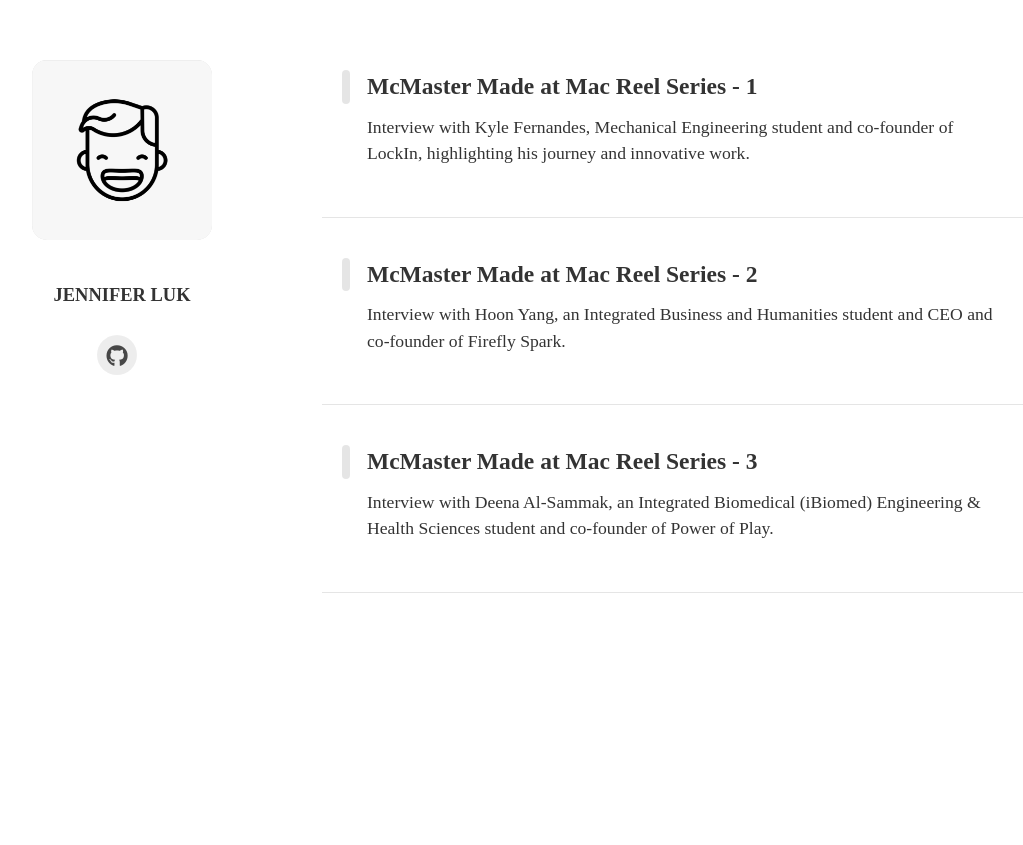
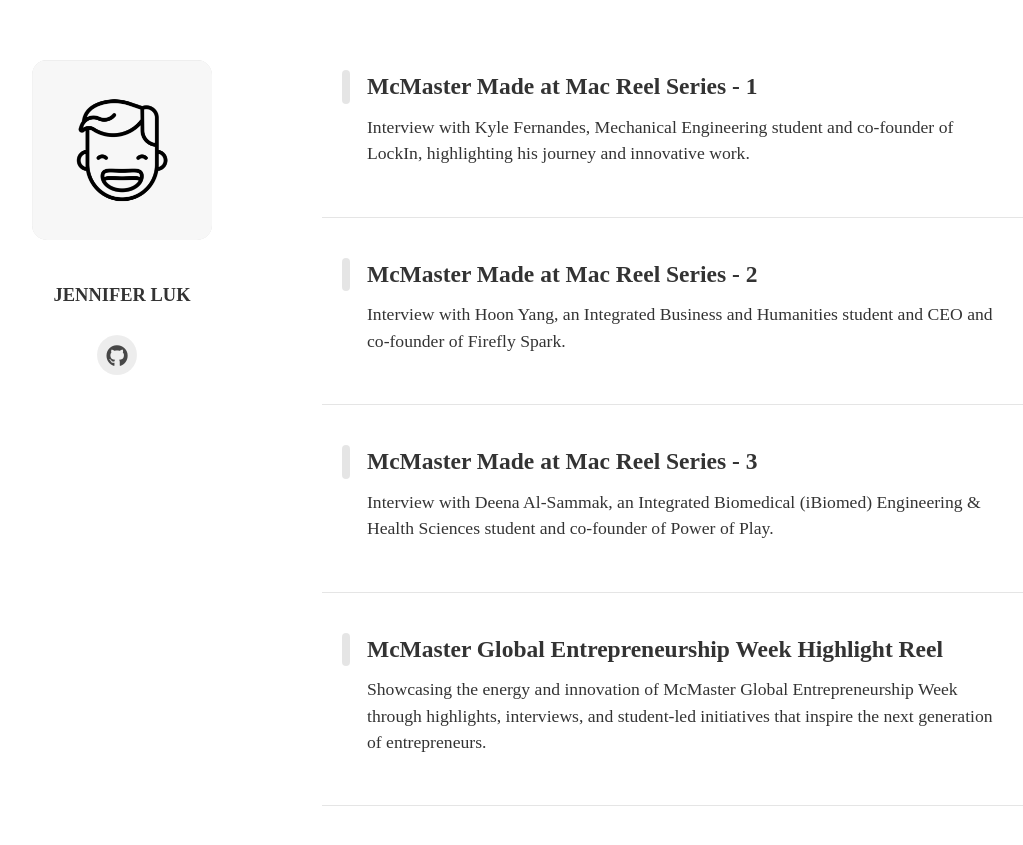
Before and after one commit to jenniferlukk/jenniferlukk.github.io, a Jekyll site: the page built from index.html, in a window 1280 px wide. Shown: the top 845 px of the page, without its empty margins (148-1171 px from the left). Built offline with Jekyll 4.4.1, drawn with Linux system fonts in a browser that asks for light colours; nearby versions of some CDN libraries; the list of posts is cut into pages by our own code.

Commit message:
updated projects

```diff
--- a/_data/projects.yml
+++ b/_data/projects.yml
@@ -10,10 +10,9 @@
   url: https://www.instagram.com/mcmasteru/reel/DIjofMWPeSJ/
   description: "Interview with Deena Al-Sammak, an Integrated Biomedical (iBiomed) Engineering & Health Sciences student and co-founder of Power of Play."
 
-# - title: Portfolio Website
-#   url: https://jenniferlukk.github.io
-#   image: /assets/images/portfolio.png
-#   description: "My personal Jekyll portfolio site."
+- title: McMaster Global Entrepreneurship Week Highlight Reel
+  url: https://www.instagram.com/reel/DCsHLJwvpIh/
+  description: "Showcasing the energy and innovation of McMaster Global Entrepreneurship Week through highlights, interviews, and student-led initiatives that inspire the next generation of entrepreneurs."
 
 # - title: Data Dashboard
 #   url: https://github.com/jenniferlukk/data-dashboard
```
